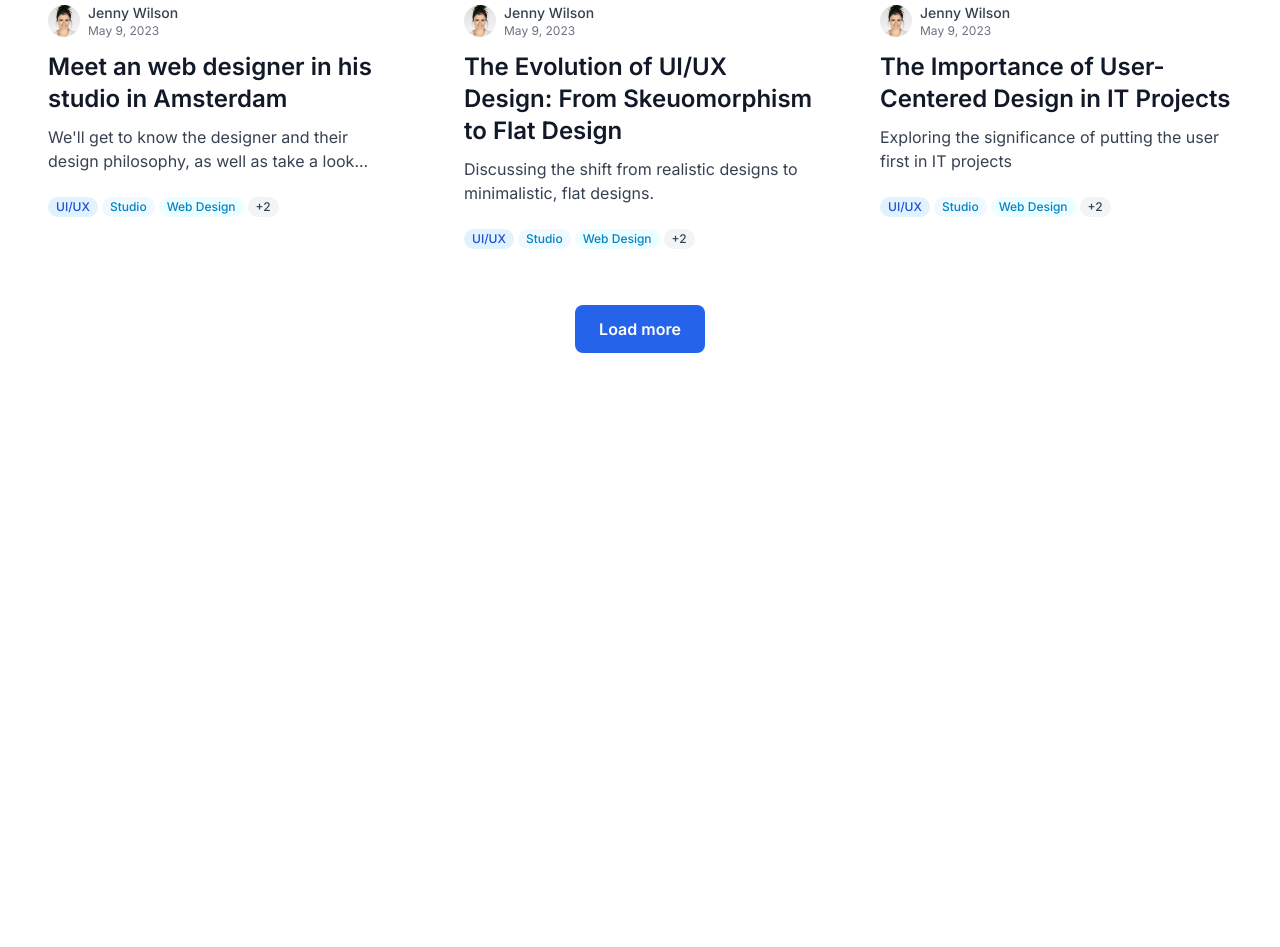
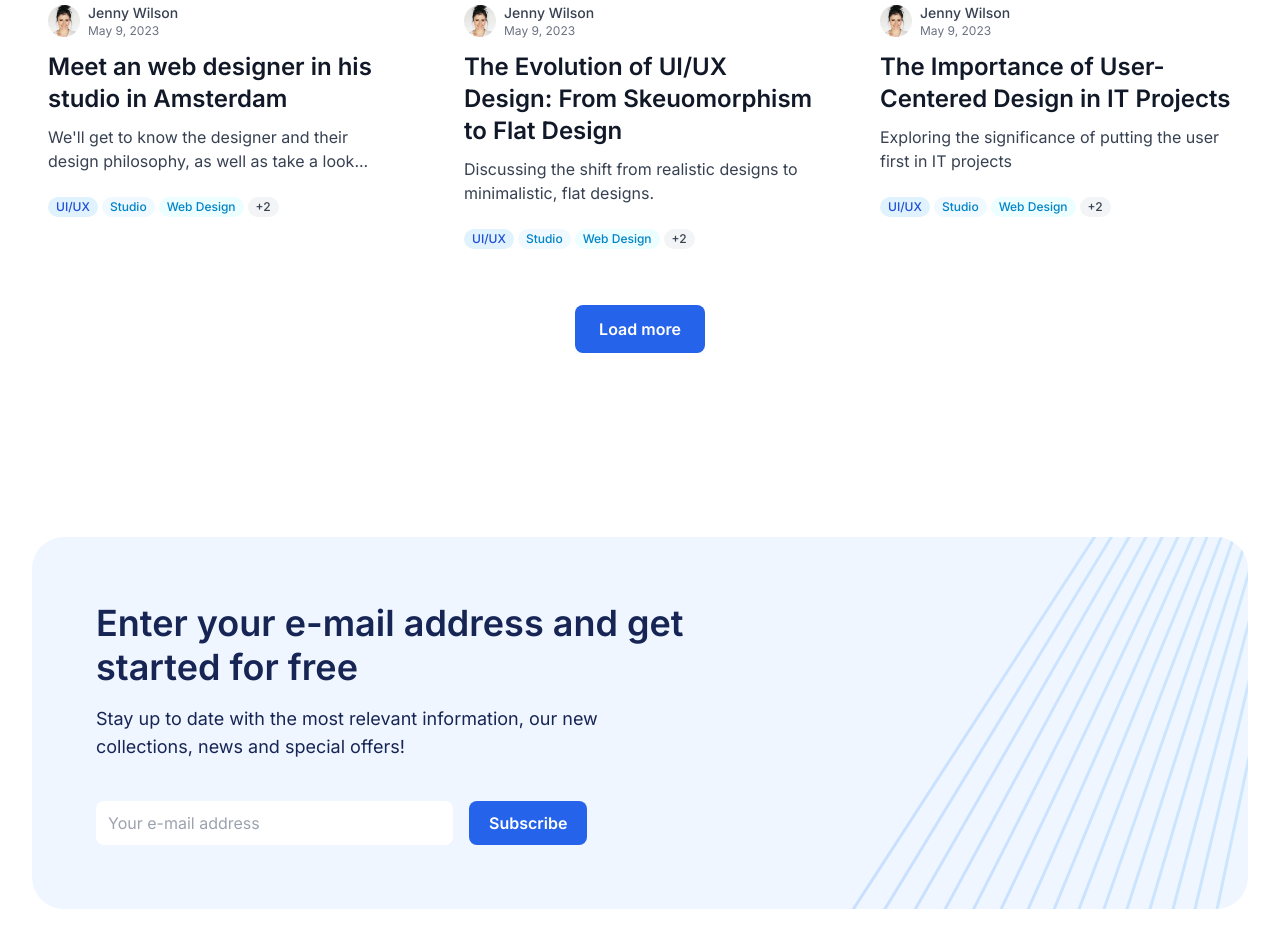
Before and after one commit to mochamadboval/corporate-landing-page, a plain HTML site: page index.html in a window 1280 px wide. Shown: the part 4110-5057 px from the top of the page. Before the commit the page ends 4615 px from the top, so only its background shows below. Drawn offline with nearby package versions, Linux system fonts and the light colour scheme.

Commit message:
Slicing Newsletter

```diff
--- a/index.html
+++ b/index.html
@@ -530,6 +530,33 @@
           Load more
         </button>
       </aside>
+      <!-- NEWSLETTER -->
+      <article
+        class="bg-blue-50 bg-no-repeat bg-right bg-[url('/images/newsletter-bg-mobile.svg')] -mx-4 px-4 py-12 text-blue-950 md:bg-[url('/images/newsletter-bg-tablet.svg')] md:-mx-8 md:px-8 md:py-16 lg:bg-[url('/images/newsletter-bg.svg')] lg:-mx-0 lg:my-16 lg:px-16 lg:rounded-[32px]"
+      >
+        <h3
+          class="font-semibold leading-9 text-[28px] md:leading-[44px] md:text-4xl lg:w-[692px]"
+        >
+          Enter your e-mail address and get started for free
+        </h3>
+        <p class="pt-4 md:text-lg md:w-[513px]">
+          Stay up to date with the most relevant information, our new
+          collections, news and special offers!
+        </p>
+        <div class="flex flex-col gap-3 pt-6 md:flex-row md:gap-4 md:pt-10">
+          <input
+            type="email"
+            placeholder="Your e-mail address"
+            class="bg-white pl-3 pr-2 py-2.5 rounded-lg text-gray-500 md:w-80 lg:w-[357px]"
+          />
+          <a
+            href="#"
+            class="bg-blue-600 font-semibold px-5 py-2.5 rounded-lg text-center text-white"
+          >
+            Subscribe
+          </a>
+        </div>
+      </article>
     </main>
   </body>
 </html>
```
Also changed, not shown: images/newsletter-bg-mobile.svg (added), images/newsletter-bg-tablet.svg (added), images/newsletter-bg.svg (added).
